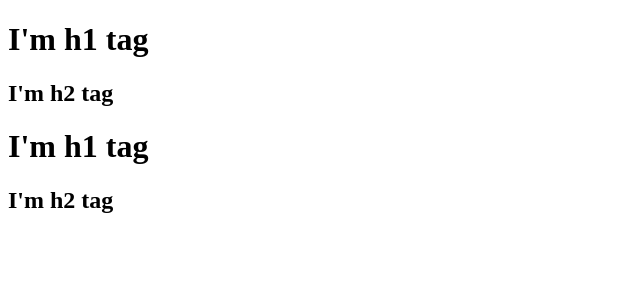
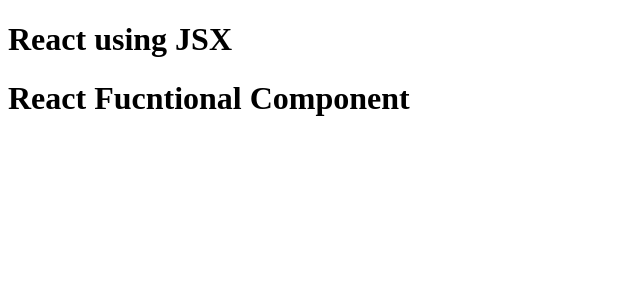
Before and after one commit to sakshi-kumari1309/namaste-react, a React (Vite) app: page / in a window 1280 px wide. Shown: the top 300 px of the page, without its empty margins (0-640 px from the left). Built offline with nearby package versions, Linux system fonts and the light colour scheme.

Commit message:
episode-03

```diff
--- a/App.js
+++ b/App.js
@@ -1,20 +1,23 @@
 import React from "react";
-import ReactDOM from "react-dom/client"
+import ReactDOM from "react-dom/client";
 
-const heading = React.createElement("div", { id: "parent" }, [
-  React.createElement(
-    "div",
-    { id: "child" },
-    React.createElement("h1", {}, "I'm h1 tag"),
-    React.createElement("h2", {}, "I'm h2 tag")
-  ),
-  React.createElement(
-    "div",
-    { id: "child2" },
-    React.createElement("h1", {}, "I'm h1 tag"),
-    React.createElement("h2", {}, "I'm h2 tag")
-  ),
-]);
+const Title = () => (
+  <h1 className="head" tabIndex="5">
+     React using JSX
+  </h1>
+);
+
+// React Fragment - behaves like an empty tag
+const HeadingComponent = () => (
+  <>
+    <div id="container">
+      <Title />
+      <h1 className="heaidng">React Fucntional Component</h1>
+    </div>
+    <div id="container-2"></div>
+  </>
+);
 
 const root = ReactDOM.createRoot(document.getElementById("root"));
-root.render(heading);
+
+root.render(<HeadingComponent />);
--- a/index.html
+++ b/index.html
@@ -7,7 +7,9 @@
     <title>Namaste React</title>
   </head>
   <body>
-    <div id="root"></div>
+    <div id="root" class="root">
+      <h1>Not Rendered</h1>
+    </div>
     <script type="module" src="./App.js"></script>
   </body>
 </html>
--- a/package.json
+++ b/package.json
@@ -7,6 +7,8 @@
     "main": false
   },
   "scripts": {
+    "start": "parcel index.html",
+    "build": "parcel build index.html",
     "test": "jest"
   },
   "repository": {
```
